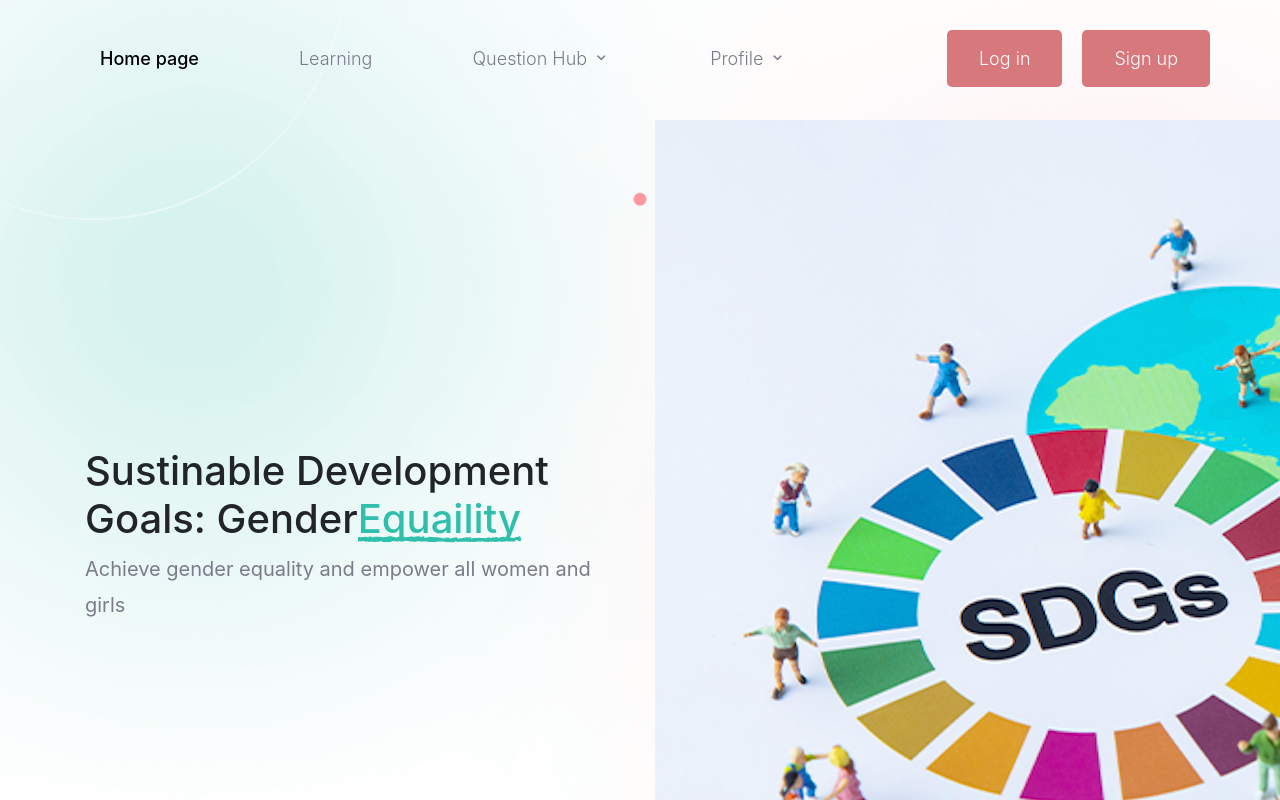
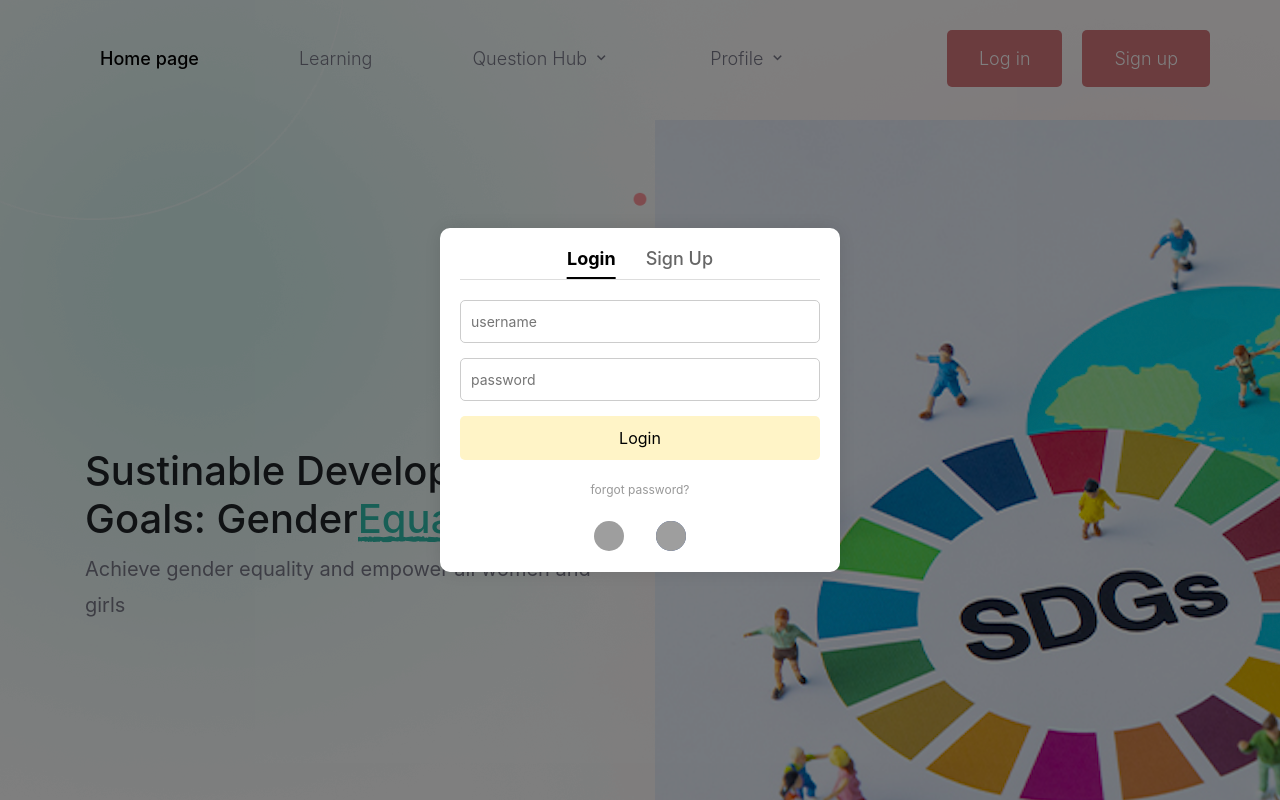
Before and after one commit to Leshangpang/COMP30022-SDGs-Frontend, a Vue app in the folder itp-front/: page / in a window 1280 px wide. Both pictures are taken after a click on the button "Log in". Shown: the top 800 px of the page. Built offline with nearby package versions, Linux system fonts and the light colour scheme; grey boxes are pictures that could not be loaded; a web font is replaced by a local one.

Commit message:
[TASK-124] <<added>> pop up form css

```diff
--- a/itp-front/src/components/Login.vue
+++ b/itp-front/src/components/Login.vue
@@ -1,5 +1,6 @@
 <template>
-    <div class="auth-container">
+  <div class="login-overlay">
+    <div class="login-popup auth-container">
       <form class="login-form">
         <header class="auth-header">
           <h2
@@ -66,6 +67,7 @@
         </footer>
       </form>
     </div>
+  </div>
   </template>
 
   <script>
@@ -238,4 +240,27 @@ header img {
   top: 20px;
   right: 20px;
 }
+
+.login-overlay {
+  position: fixed; /* Ensures the overlay covers the entire screen */
+  top: 0;
+  left: 0;
+  width: 100%;
+  height: 100%;
+  background-color: rgba(0, 0, 0, 0.5); /* Adds a semi-transparent background */
+  display: flex;
+  justify-content: center; /* Horizontally centers the form */
+  align-items: center; /* Vertically centers the form */
+  z-index: 1000; /* Ensures the form is on top */
+}
+
+.login-popup {
+  background: white;
+  padding: 20px;
+  border-radius: 10px;
+  width: 90%;
+  max-width: 400px;
+  position: relative;
+}
+
   </style>
```
